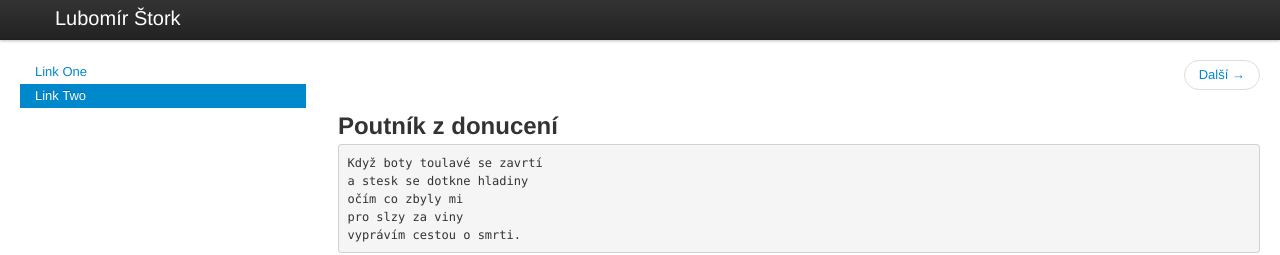
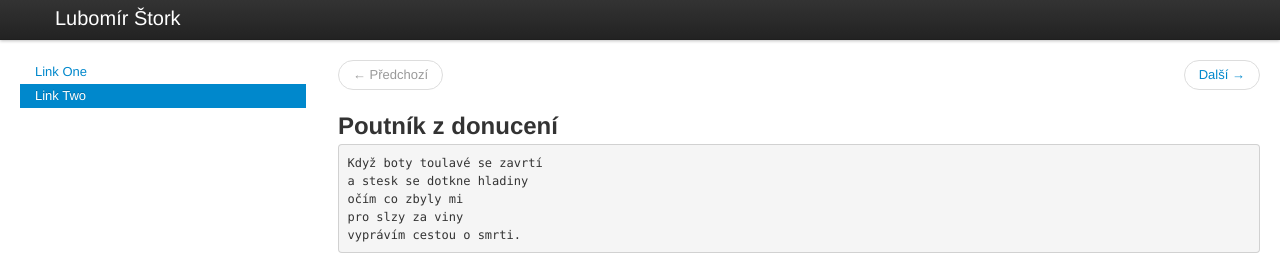
Before and after one commit to stork/stork.github.io, a Jekyll site: the page built from poems/_posts/2008-01-01-poutnik-z-donuceni.html, in a window 1280 px wide. Shown: the top 255 px of the page. Built offline with Jekyll 4.4.1, drawn with Linux system fonts in a browser that asks for light colours.

Commit message:
Add disabled pager links

```diff
--- a/_includes/pager.html
+++ b/_includes/pager.html
@@ -2,11 +2,19 @@
 				{% if page.previous.url %}
 				<li class="previous">
 					<a href="{{ page.previous.url }}" rel="previous" title="{{ page.previous.title }}">&larr; Předchozí</a>
+				</li>
+				{% else %}
+				<li class="previous disabled">
+					<a href="#">&larr; Předchozí</a>
 				</li>
 				{% endif %}
 				{% if page.next.url %}
 				<li class="next">
 					<a href="{{ page.next.url }}" rel="next" title="{{ page.next.title }}">Další &rarr;</a>
 				</li>
+				{% else %}
+				<li class="next disabled">
+					<a href="#">Další &rarr;</a>
+				</li>
 				{% endif %}
 			</ul>
```
